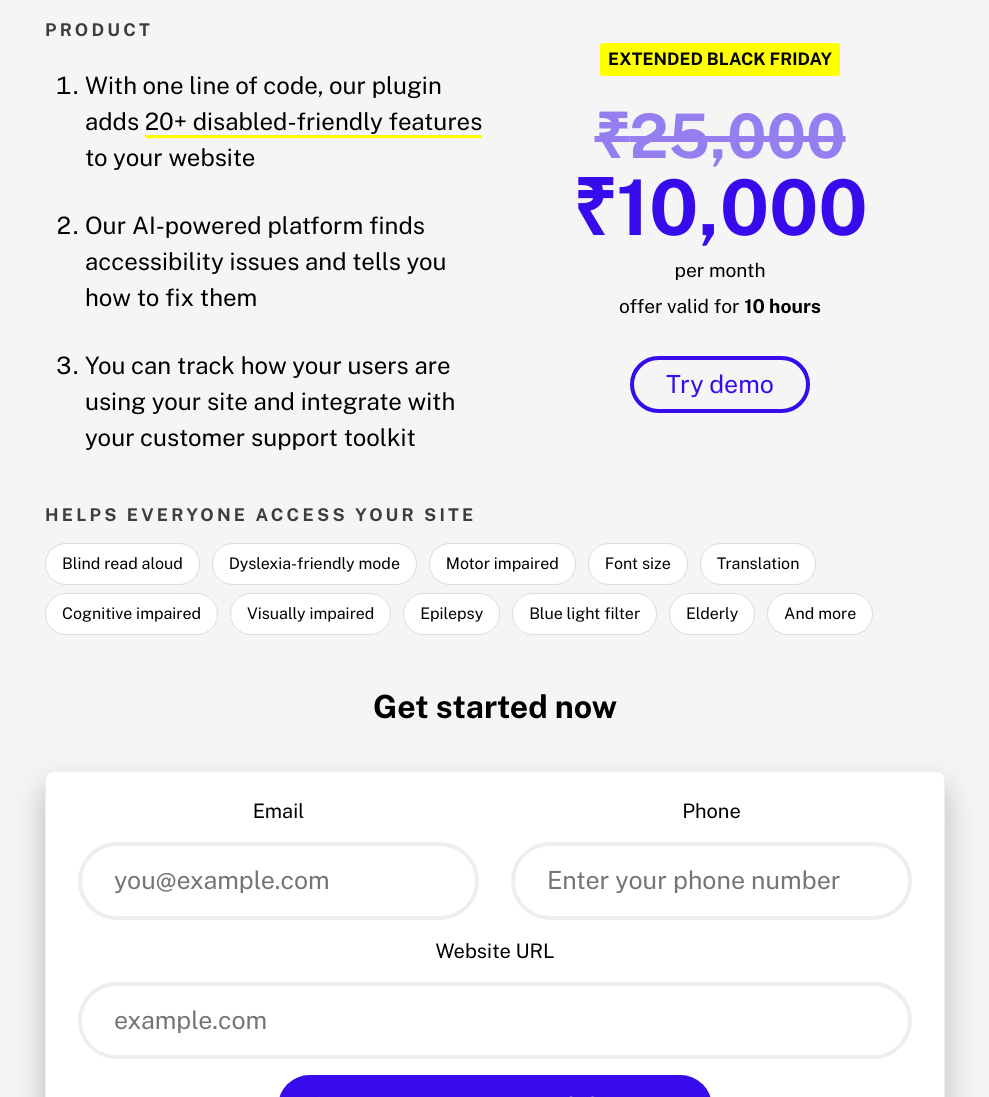
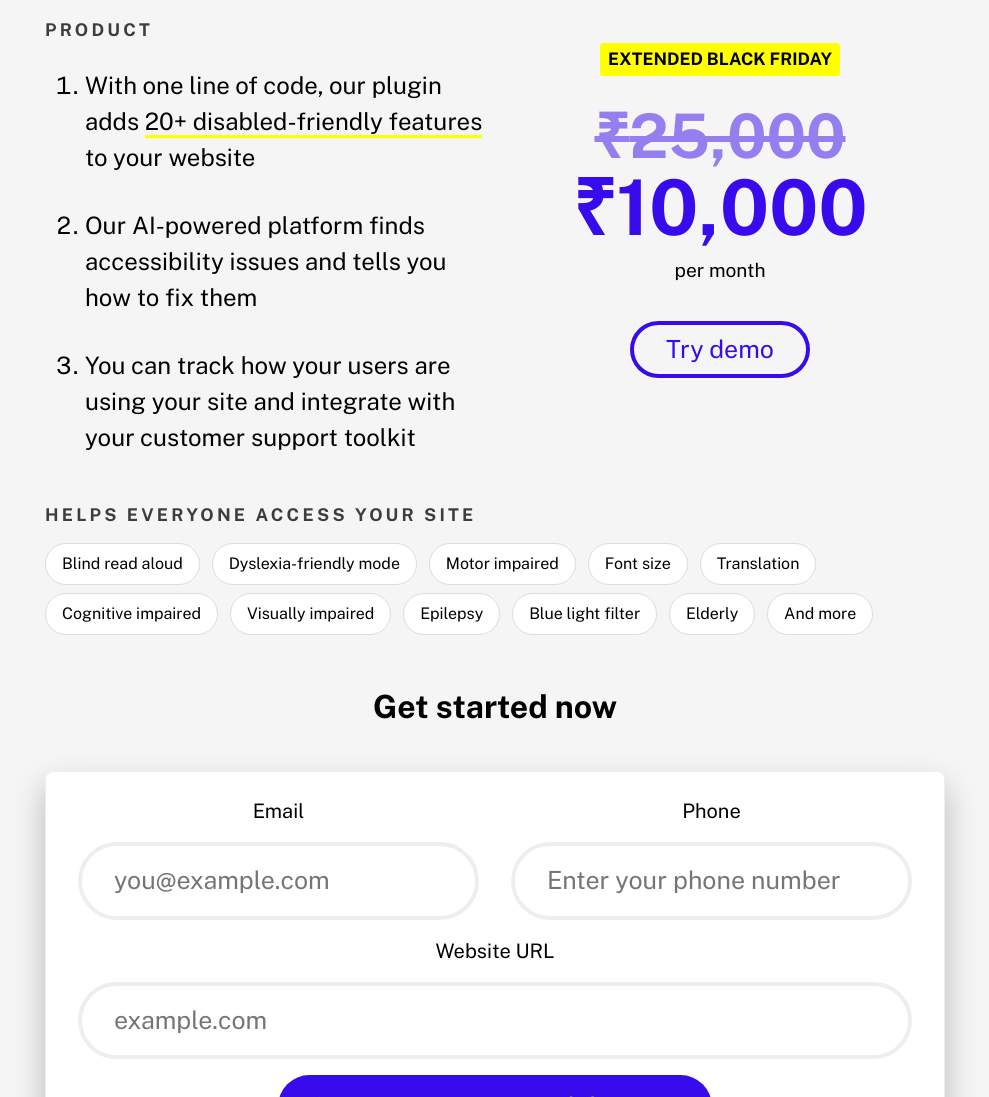
Before and after one commit to OswaldLabsOpenSource/landing, a website built with Parcel: page index.html in a window 1280 px wide. Shown: the part 694-1791 px from the top of the page, without its empty margins (145-1134 px from the left). Built offline with nearby package versions, Linux system fonts and the light colour scheme.

Commit message:
:recycle: Hide "valid for" for now

```diff
--- a/index.html
+++ b/index.html
@@ -76,7 +76,7 @@
                 <strong class="amount"><strong class="currency">₹</strong><strong>10,000</strong></strong>
               </div>
               <div>per month</div>
-              <div class="time">offer valid for <strong>10 hours</strong></div>
+              <!--<div class="time">offer valid for <strong>10 hours</strong></div>-->
               <button type="button" onclick="window.agastya.open()">Try demo</button>
             </div>
           </div>
```
